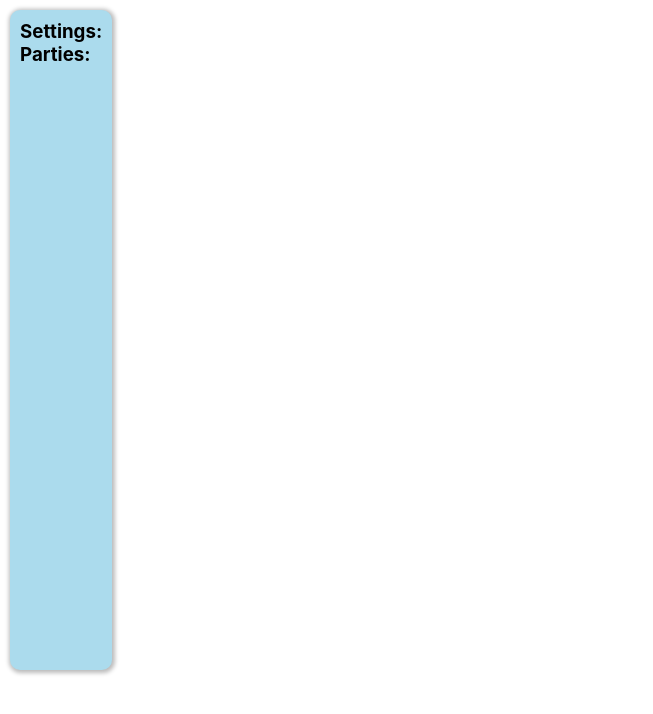
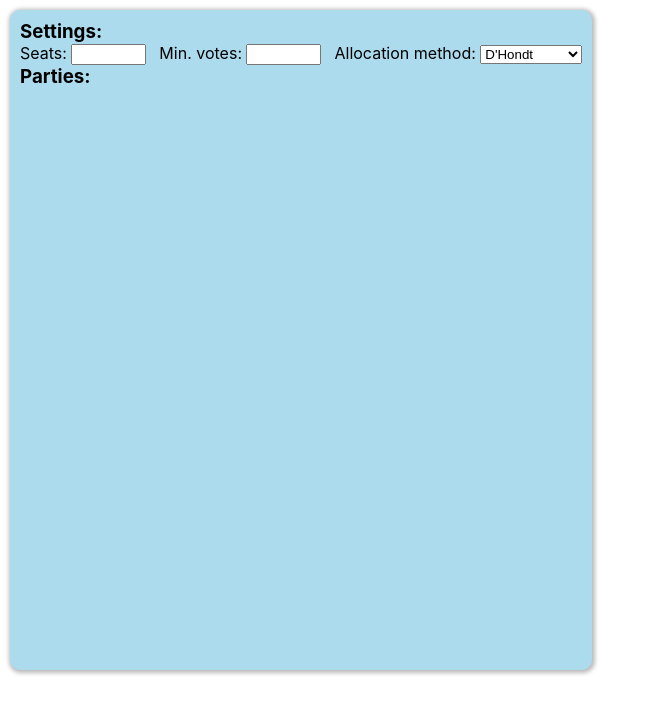
Before and after one commit to luke-r-p/election-tool, a React (Create React App) app: page / in a window 1280 px wide. Shown: the top 714 px of the page, without its empty margins (0-653 px from the left). Built offline with nearby package versions, Linux system fonts and the light colour scheme.

Commit message:
Created shell of input settings

```diff
--- a/src/App.css
+++ b/src/App.css
@@ -16,3 +16,8 @@
 .groupInput h3 {
   margin: 0;
 }
+
+.inputSettingsInput {
+  width: 5em;
+  margin-right: 1em;
+}
--- a/src/App.js
+++ b/src/App.js
@@ -1,5 +1,5 @@
-import logo from './logo.svg';
 import './App.css';
+import InputSettings from './InputSettings'
 
 // main function
 function App() {
@@ -7,6 +7,7 @@ function App() {
     <div className="App">
       <div className='groupInput'>
         <h3>Settings:</h3>
+        <InputSettings/>
         <h3>Parties:</h3>
       </div>
       <div id='diagramDiv'></div>
--- /dev/null
+++ b/src/InputSettings.js
@@ -0,0 +1,17 @@
+import './App.css';
+
+export default function InputSettings() {
+  return (
+    <div>
+      <label htmlFor='totalSeats'>Seats: </label>
+      <input type='number' name='totalSeats' className='inputSettingsInput'/>
+      <label htmlFor='minVotes'>Min. votes: </label>
+      <input type='number' name='minVotes' className='inputSettingsInput'/>
+      <label htmlFor='allocation'>Allocation method: </label>
+      <select name='allocation'>
+        <option value='0'>D'Hondt</option>
+        <option value='1'>Sainte-Laguë</option>
+      </select>
+    </div>
+  )
+}
```
